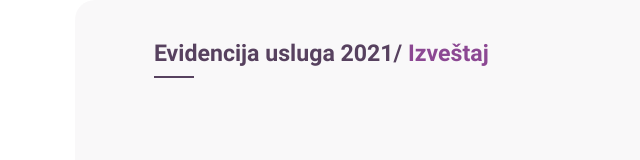
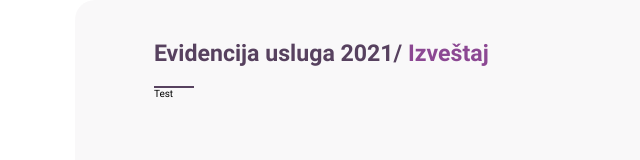
Before and after one commit to vegaitglobal/sos-zenski-centar, a React (Create React App) app in the folder sos-web/: page /reports in a window 1280 px wide. Shown: the top 160 px of the page, without its empty margins (27-667 px from the left). Built offline with nearby package versions, Linux system fonts and the light colour scheme.

Commit message:
Add dynamic shell component

```diff
--- a/sos-web/src/components/organisms/ReportsContent/ReportsContent.js
+++ b/sos-web/src/components/organisms/ReportsContent/ReportsContent.js
@@ -1,14 +1,14 @@
-import { Container } from '../../layout/Container';
-import { StyledReportsContent, StyledHeading } from './ReportsContent.styles';
+import { rgba } from 'polished';
+import { theme } from '../../../styles/config/theme';
+import { Shell } from '../Shell/Shell';
 
-export const ReportsContent = (props) => {
+export const ReportsContent = () => {
   return (
-    <StyledReportsContent {...props}>
-      <Container>
-        <StyledHeading type="h2">
-          Evidencija usluga 2021/ <span>Izveštaj</span>
-        </StyledHeading>
-      </Container>
-    </StyledReportsContent>
+    <Shell
+      backgroundColor={rgba(theme.color.greyLighter, 0.3)}
+      title="Izveštaj"
+    >
+      Test
+    </Shell>
   );
 };
--- a/sos-web/src/components/organisms/ReportsContent/ReportsContent.styles.js
+++ b/sos-web/src/components/organisms/ReportsContent/ReportsContent.styles.js
@@ -1,30 +1,3 @@
-import { rgba } from 'polished';
 import styled from 'styled-components';
-import { Heading } from '../../atoms/Heading/Heading';
 
-export const StyledReportsContent = styled.div`
-  padding: 40px 0;
-  background-color: ${({ theme }) => rgba(theme.color.greyLighter, 0.3)};
-  border-radius: 20px 0px 0px 20px;
-  height: 100%;
-  flex-grow: 1;
-`;
-
-export const StyledHeading = styled(Heading)`
-  position: relative;
-  color: ${({ theme }) => theme.color.purple};
-
-  &::after {
-    content: '';
-    position: absolute;
-    bottom: -10px;
-    left: 0;
-    height: 2px;
-    width: 40px;
-    background-color: ${({ theme }) => theme.color.purple};
-  }
-
-  span {
-    color: ${({ theme }) => theme.color.purpleLight};
-  }
-`;
+export const StyledReportsContent = styled.div``;
--- /dev/null
+++ b/sos-web/src/components/organisms/Shell/Shell.js
@@ -0,0 +1,15 @@
+import { Container } from '../../layout/Container';
+import { StyledHeading, StyledShell } from './Shell.styles';
+
+export const Shell = ({ title, backgroundColor, children, ...props }) => {
+  return (
+    <StyledShell $backgroundColor={backgroundColor} {...props}>
+      <Container>
+        <StyledHeading type="h2">
+          Evidencija usluga 2021/ <span>{title}</span>
+        </StyledHeading>
+        {children}
+      </Container>
+    </StyledShell>
+  );
+};
--- /dev/null
+++ b/sos-web/src/components/organisms/Shell/Shell.styles.js
@@ -0,0 +1,29 @@
+import styled from 'styled-components';
+import { Heading } from '../../atoms/Heading/Heading';
+
+export const StyledShell = styled.div`
+  flex-grow: 1;
+  padding: 40px 0;
+  background-color: ${({ $backgroundColor }) => $backgroundColor};
+  border-radius: 20px 0 0 20px;
+`;
+
+export const StyledHeading = styled(Heading)`
+  position: relative;
+  padding-bottom: 20px;
+  color: ${({ theme }) => theme.color.purple};
+
+  &::after {
+    content: '';
+    position: absolute;
+    bottom: 0;
+    left: 0;
+    height: 2px;
+    width: 40px;
+    background-color: ${({ theme }) => theme.color.purple};
+  }
+
+  span {
+    color: ${({ theme }) => theme.color.purpleLight};
+  }
+`;
```
